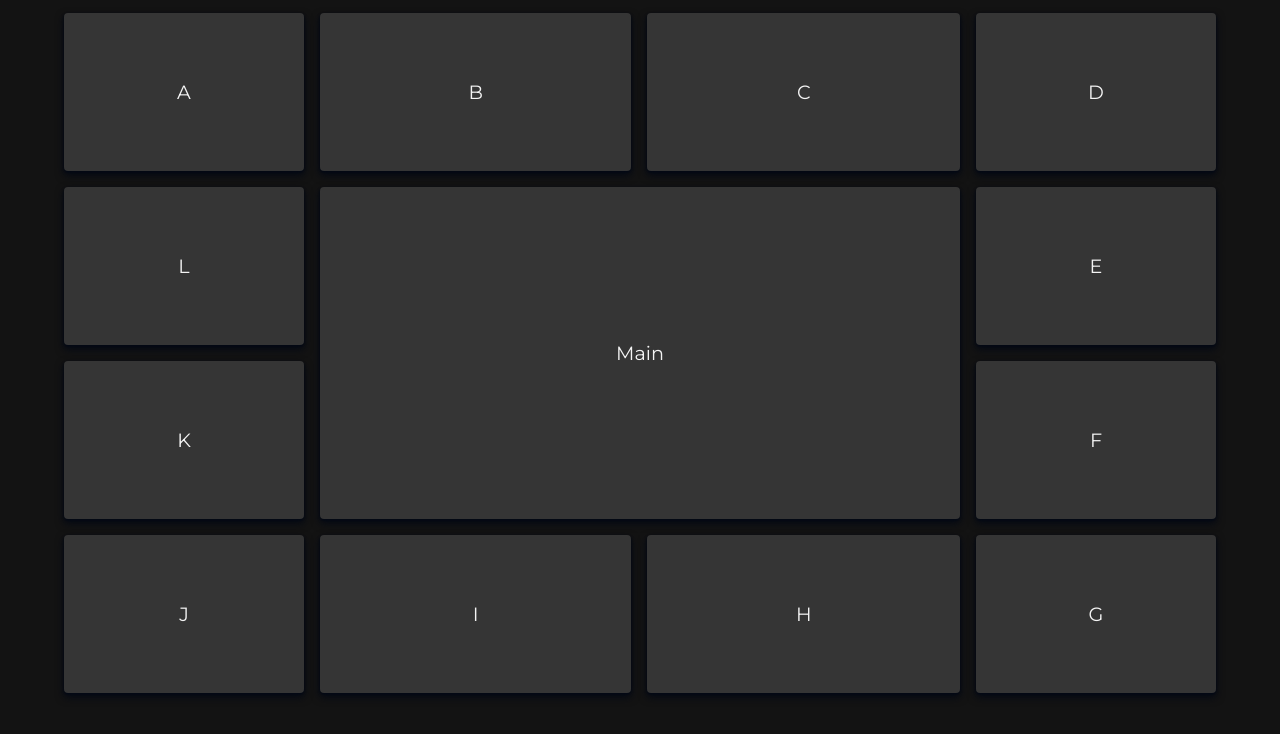
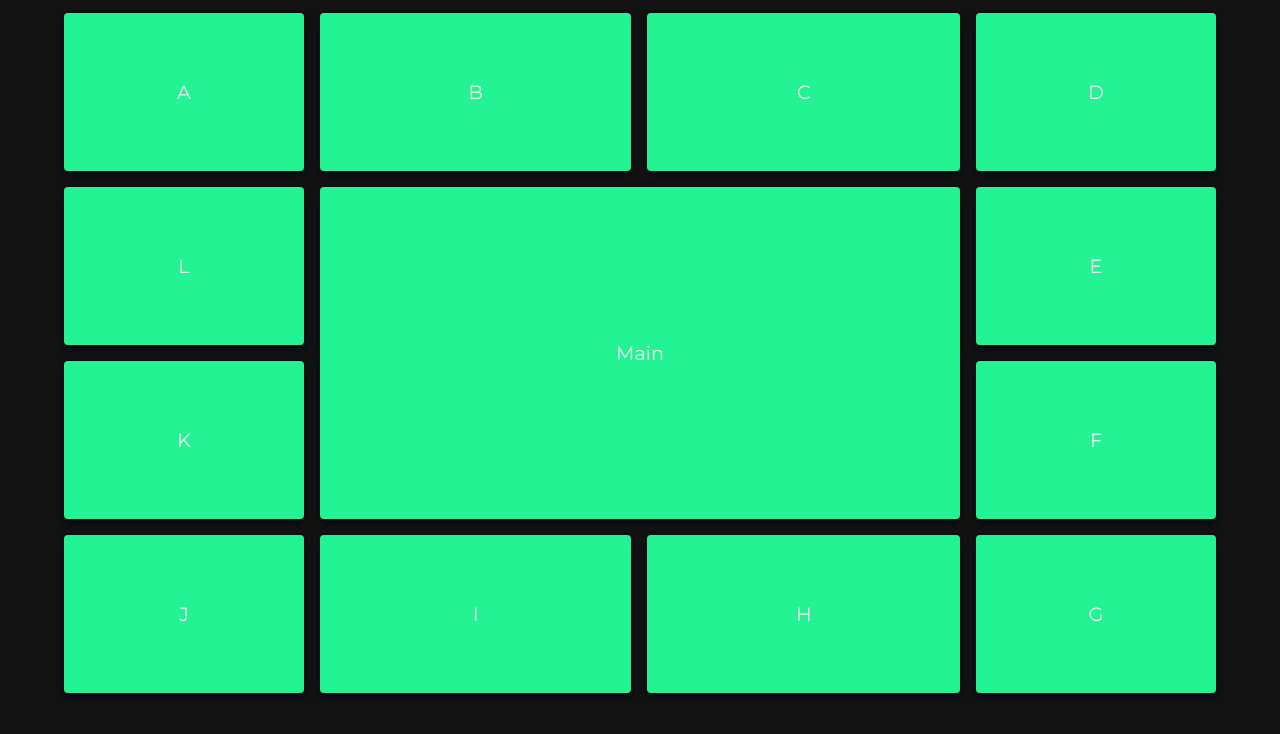
Before and after one commit to ShakexSempe/animated-grid, a plain HTML site: page index.html in a window 1280 px wide. Shown: the part 58-792 px from the top of the page. Drawn offline with Linux system fonts and the light colour scheme.

Commit message:
grid animation

```diff
--- a/index.html
+++ b/index.html
@@ -13,19 +13,19 @@
     </header>
 
     <section class="animated-grid">
-        <div class="card">a</div>
-        <div class="card">b</div>
-        <div class="card">c</div>
-        <div class="card">d</div>
-        <div class="card">e</div>
-        <div class="card">f</div>
-        <div class="card">g</div>
-        <div class="card">h</div>
-        <div class="card">i</div>
-        <div class="card">j</div>
-        <div class="card">k</div>
-        <div class="card">l</div>
-        <div class="card">main</div>
+        <div class="card" style="--i:1">a</div>
+        <div class="card" style="--i:2">b</div>
+        <div class="card" style="--i:3">c</div>
+        <div class="card" style="--i:4">d</div>
+        <div class="card" style="--i:5">e</div>
+        <div class="card" style="--i:6">f</div>
+        <div class="card" style="--i:7">g</div>
+        <div class="card" style="--i:8">h</div>
+        <div class="card" style="--i:9">i</div>
+        <div class="card" style="--i:10">j</div>
+        <div class="card" style="--i:11">k</div>
+        <div class="card" style="--i:12">l</div>
+        <div class="card" style="--i:13">main</div>
     </section>
 </body>
 </html>
--- a/sass/style.scss
+++ b/sass/style.scss
@@ -1,6 +1,8 @@
 @import url('https://fonts.googleapis.com/css2?family=Montserrat:wght@200;300;400;500;600;700&display=swap');
 
 $font-content: 'Montserrat', sans-serif;
+$stagger-delay: 500ms;
+
 * {
     margin: 0;
     padding: 0;
@@ -49,7 +51,26 @@ body {
         color: #fff9;
         box-shadow: rgba(2, 8, 20, 1) 0 .35rem .175rem,
         rgba(2, 8, 20, 1) 0 .175rem .5rem;
+        filter: hue-rotate(90deg);
+        transition: filter 1s;
     }
+
+    background-color: rgb(36, 243, 147);
+    animation: cardEntrance 700ms ease-out;
+    animation-fill-mode: backwards;
+
+        @keyframes cardEntrance {
+            from {
+                opacity: 0;
+                transform: scale(.3);
+                filter: hue-rotate(180deg);
+            }
+            to {
+                opacity: 1;
+                transform: scale(1);
+                filter: hue-rotate(0deg);
+            }
+        }
 }
 
 .animated-grid {
@@ -73,14 +94,20 @@ body {
 
         .card {
             // border: 2px solid blue;
+            --stagger-delay: 100ms;
+            animation-delay: calc(var(--stagger-delay) * var(--i) );
             &:nth-child(1) {
                 grid-area: a;
+                // animation-delay: calc(1 * var(--stagger-d));
             }
             &:nth-child(2) {
                 grid-area: b;
+                // animation-delay: calc(2s * $stagger-delay);
+
             }
             &:nth-child(3) {
                 grid-area: c;
+
             }
             &:nth-child(4) {
                 grid-area: d;
@@ -113,6 +140,8 @@ body {
                 grid-area: a1;
             }
         }
+
+
     }
 
 }
```
Also changed, not shown: css/style.css, 1 other file.
